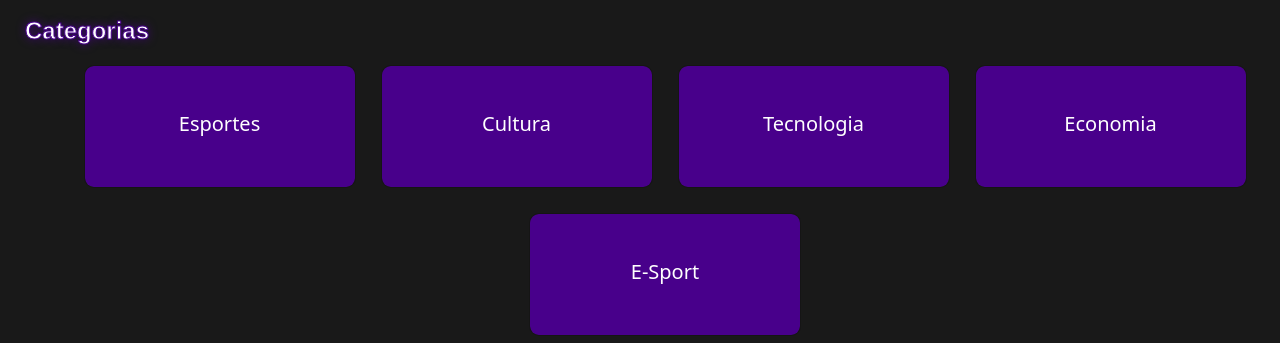
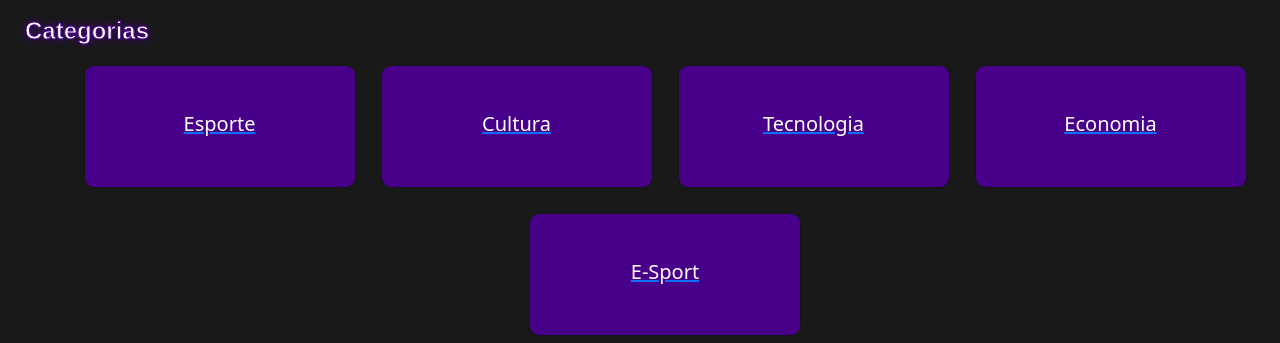
Before and after one commit to Sofiabreug/BetNow.com, a website: page frontend-pi/HomeLogon/HomeLogon.html in a window 1280 px wide. Shown: the part 466-809 px from the top of the page. Drawn offline with nearby package versions, Linux system fonts and the light colour scheme.

Commit message:
Link para categorias na pagina HomeLogon

```diff
--- a/frontend-pi/HomeLogon/HomeLogon.html
+++ b/frontend-pi/HomeLogon/HomeLogon.html
@@ -6,8 +6,7 @@
         <title>Home Page</title>
         <link href="https://cdn.jsdelivr.net/npm/bootstrap@5.3.3/dist/css/bootstrap.min.css" rel="stylesheet" integrity="sha384-QWTKZyjpPEjISv5WaRU9OFeRpok6YctnYmDr5pNlyT2bRjXh0JMhjY6hW+ALEwIH" crossorigin="anonymous">
         <link rel="stylesheet" href="style_HomeLogon.css">
-
-
+    </head>
     <body>
         <nav class="navbar bg-dark border-body navbar-expand-lg" data-bs-theme="dark">
             <div class="container-fluid">
@@ -68,40 +67,40 @@
             <h4><strong>Categorias</strong></h4>
             <div class="cards">
                 <div class="cards d-flex justify-content-center">
-                    <div class="card text-center" style="width: 17rem;" onclick="redirectToCategory('Esportes')">
-                        <div class="category">
+                    <div class="card text-center" style="width: 17rem;">
+                        <a href="../Categorias/Categorias.html?category=Esporte" class="category">
                             <div class="card-body">
-                                <h5 class="card-title">Esportes</h5>
+                                <h5 class="card-title">Esporte</h5>
                             </div>
-                        </div>
+                        </a>
                     </div>
-                    <div class="card text-center" style="width: 17rem;" onclick="redirectToCategory('Cultura')">
-                        <div class="category">
+                    <div class="card text-center" style="width: 17rem;">
+                        <a href="../Categorias/Categorias.html?category=Cultura" class="category">
                             <div class="card-body">
                                 <h5 class="card-title">Cultura</h5>
                             </div>
-                        </div>
+                        </a>
                     </div>
-                    <div class="card text-center" style="width: 17rem;" onclick="redirectToCategory('Tecnologia')">
-                        <div class="category">
+                    <div class="card text-center" style="width: 17rem;">
+                        <a href="../Categorias/Categorias.html?category=Tecnologia" class="category">
                             <div class="card-body">
                                 <h5 class="card-title">Tecnologia</h5>
                             </div>
-                        </div>
+                        </a>
                     </div>
-                    <div class="card text-center" style="width: 17rem;" onclick="redirectToCategory('Economia')">
-                        <div class="category">
+                    <div class="card text-center" style="width: 17rem;">
+                        <a href="../Categorias/Categorias.html?category=Economia" class="category">
                             <div class="card-body">
                                 <h5 class="card-title">Economia</h5>
                             </div>
-                        </div>
+                        </a>
                     </div>
-                    <div class="card text-center" style="width: 17rem;" onclick="redirectToCategory('E-Sport')">
-                        <div class="category">
+                    <div class="card text-center" style="width: 17rem;">
+                        <a href="../Categorias/Categorias.html?category=E-Sport" class="category">
                             <div class="card-body">
                                 <h5 class="card-title">E-Sport</h5>
                             </div>
-                        </div>
+                        </a>
                     </div>
                 </div>
             </div>
```
